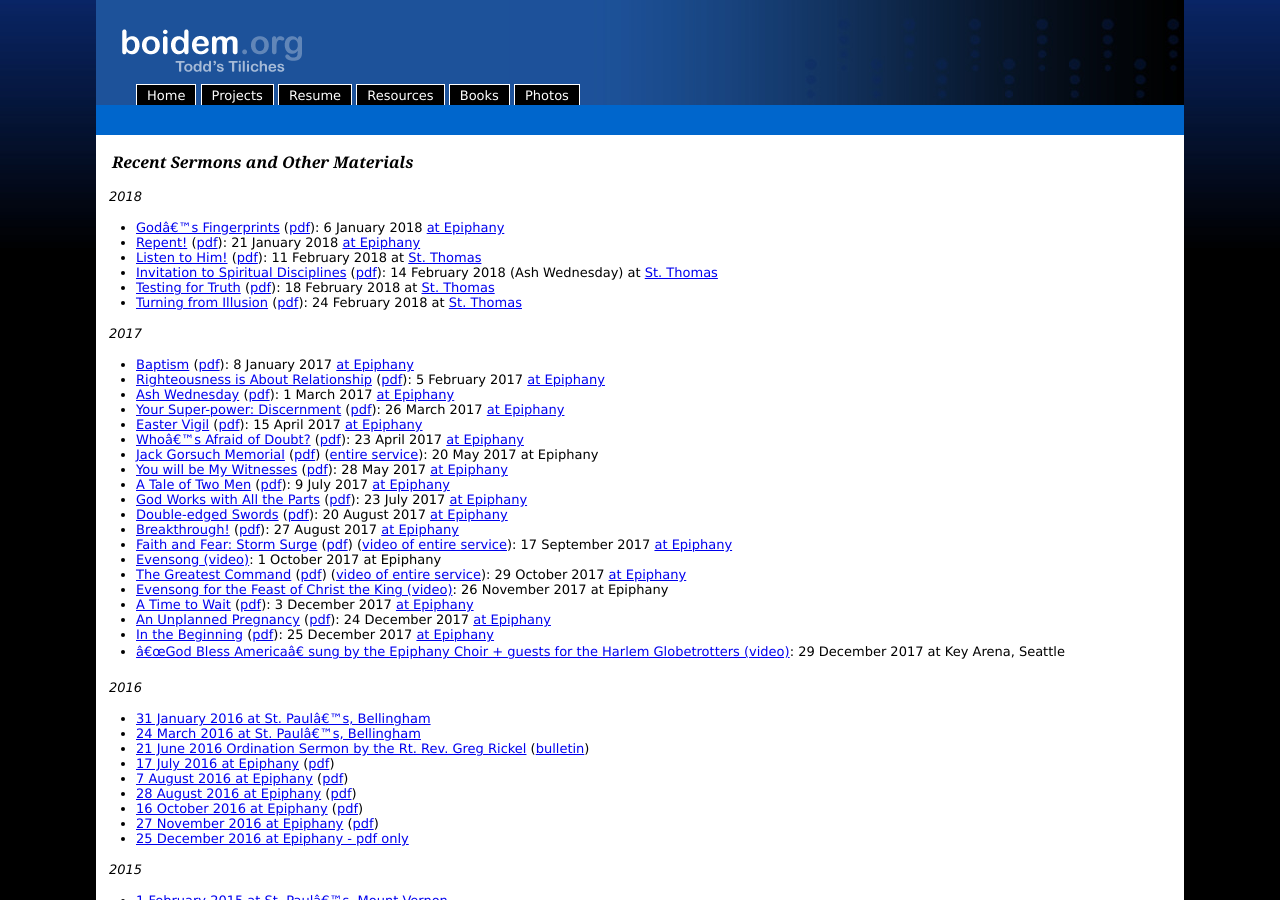
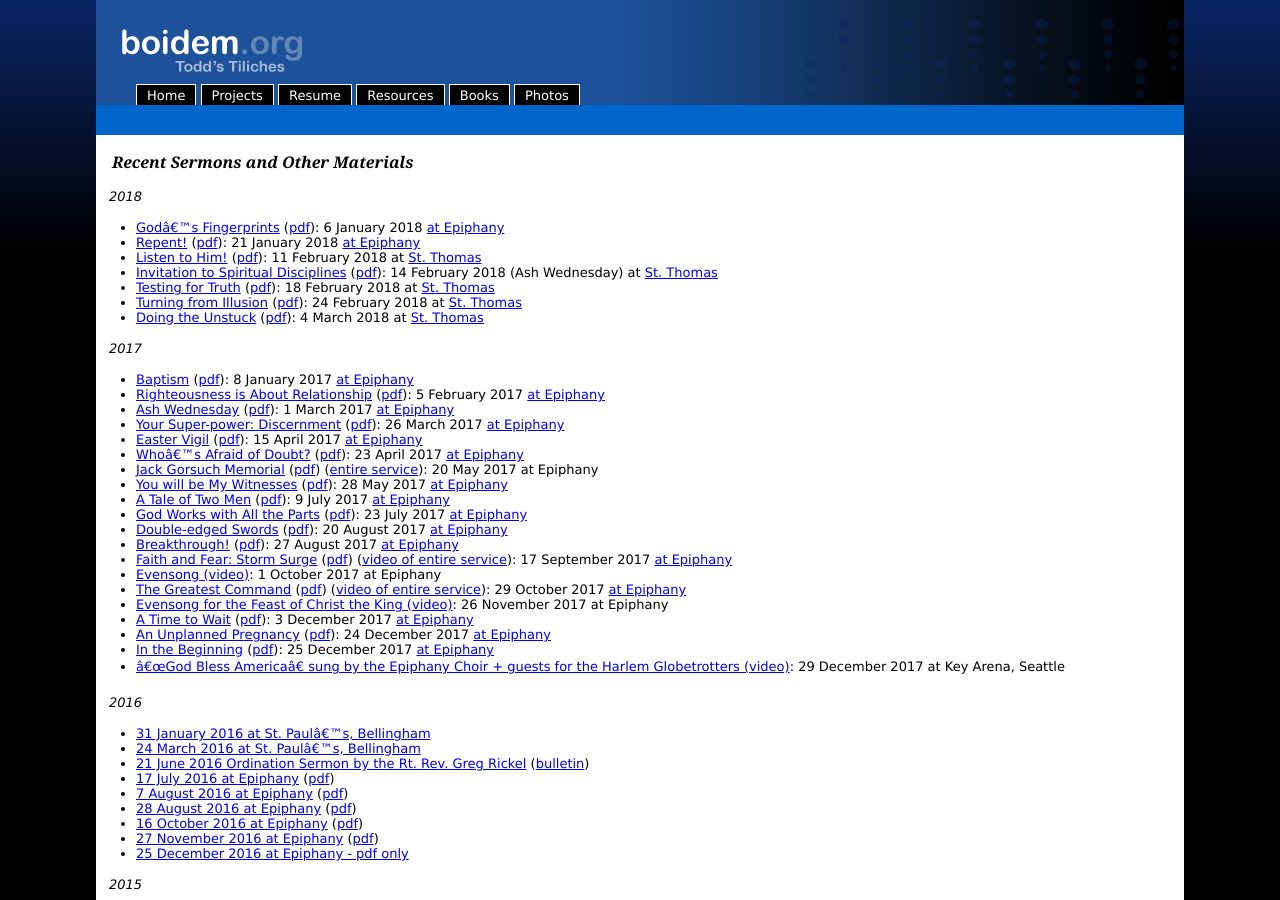
Before and after one commit to toddfoster/toddfoster.github.com, a Jekyll site: the page built from projects.md, in a window 1280 px wide and 900 px high. Built offline with Jekyll 4.4.1, drawn with Linux system fonts in a browser that asks for light colours.

Commit message:
add sermon

```diff
--- a/projects.md
+++ b/projects.md
@@ -13,6 +13,7 @@ Recent Sermons and Other Materials
 * [Invitation to Spiritual Disciplines](http://cdn.boidem.org/2018/StT20180214.mp3) ([pdf](http://cdn.boidem.org/2018/AshWedB-20180214.pdf)): 14 February 2018 (Ash Wednesday) at [St. Thomas](http://www.stthomasglassboronj.org)
 * [Testing for Truth](http://cdn.boidem.org/2018/StT20180218.mp3) ([pdf](http://cdn.boidem.org/2018/Lent1B-20180218.pdf)): 18 February 2018 at [St. Thomas](http://www.stthomasglassboronj.org)
 * [Turning from Illusion](http://cdn.boidem.org/2018/StT20180224.mp3) ([pdf](http://cdn.boidem.org/2018/Lent2B-20180224.pdf)): 24 February 2018 at [St. Thomas](http://www.stthomasglassboronj.org)
+* [Doing the Unstuck](http://cdn.boidem.org/2018/StT20180304.mp3) ([pdf](http://cdn.boidem.org/2018/Lent3B-20180304.pdf)): 4 March 2018 at [St. Thomas](http://www.stthomasglassboronj.org)
 
 *2017*
 * [Baptism](http://cdn.boidem.org/2017/Epiphany20170108.mp3) ([pdf](http://cdn.boidem.org/2017/Epiphany-1A-20170108.pdf)): 8 January 2017 [at Epiphany](http://www.epiphanyseattle.org/baptism/)
```
